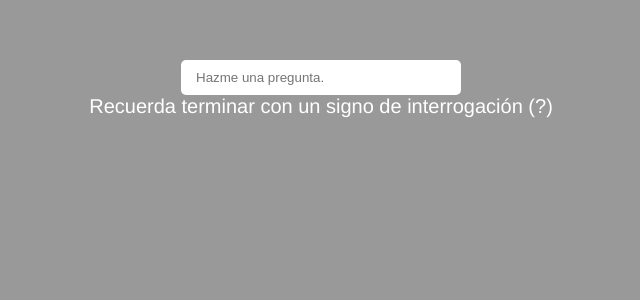
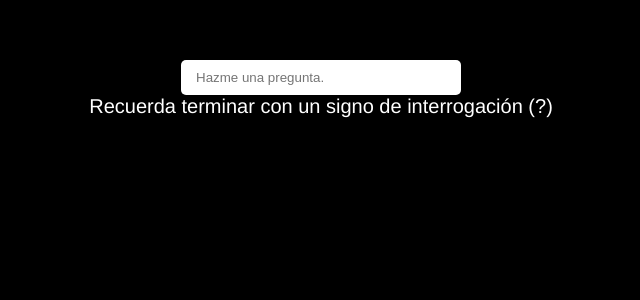
Before and after one commit to axSheru/vue-fundamentos, a Vue app: page / in a window 1280 px wide. Shown: the top 300 px of the page, without its empty margins (319-959 px from the left). Built offline with nearby package versions, Linux system fonts and the light colour scheme.

Commit message:
Se crean estilos y se importan globalmente.

```diff
--- /dev/null
+++ b/src/css/styles.css
@@ -0,0 +1,3 @@
+html, body {
+    background-color: black;
+}
--- a/src/main.js
+++ b/src/main.js
@@ -1,4 +1,6 @@
 import { createApp } from 'vue'
 import App from './App.vue'
 
+import './css/styles.css'
+
 createApp(App).mount('#app')
```
